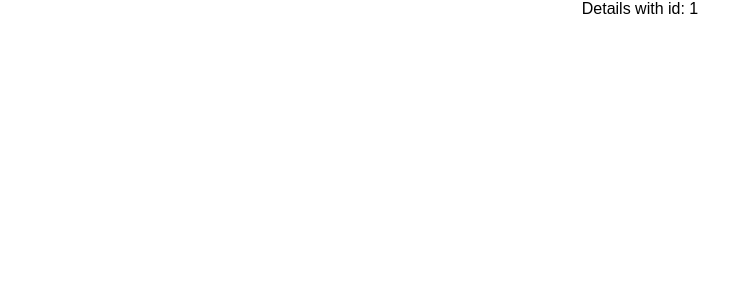
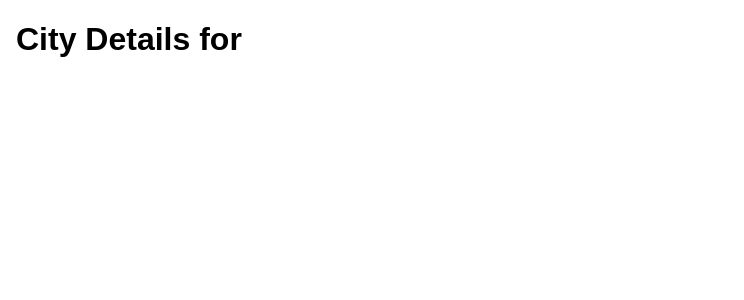
Before and after one commit to eliasbakhshi/weather-react-ts, a React (Create React App) app: page /details/1 in a window 1280 px wide. Shown: the top 300 px of the page, without its empty margins (0-744 px from the left). Built offline with nearby package versions, Linux system fonts and the light colour scheme.

Commit message:
Fixed a bug

```diff
--- a/src/App.tsx
+++ b/src/App.tsx
@@ -8,18 +8,18 @@ import { ReactQueryDevtools } from "react-query/devtools";
 import { useLocalStorage } from "./hooks/useLocalStorage";
 import { Routes, Route } from "react-router-dom";
 import { CityDetails } from "./components/CityDetails";
-import { Error404 } from "./components/Eror404";
+import { Error404 } from "./components/Error404";
 
 const queryClient = new QueryClient();
 
 function App() {
   console.log("--------------------------------------------------");
-  const [info, setInfo] = useState<(null | WeatherInfo)[]>([]);
+  const [citiesInfo, setCitiesInfo] = useState<(null | WeatherInfo)[]>([]);
   const [cityResult, setCityResult] = useState<CityData[]>([]);
   const [cities, setCities] = useLocalStorage<CityList[]>("cities", []);
   const [loading, setLoading] = useState(true);
   const [error, setError] = useState("");
-  let value = { cities, setCities, info, cityResult, setCityResult, setInfo, loading, setLoading, error, setError };
+  let value = { cities, setCities, citiesInfo, setCitiesInfo, cityResult, setCityResult, loading, setLoading, error, setError };
 
   return (
     <QueryClientProvider client={queryClient}>
--- a/src/components/City.tsx
+++ b/src/components/City.tsx
@@ -7,7 +7,7 @@ import { Link } from "react-router-dom";
 
 // TODO: - Delete option can be added to the card
 export const City = <T extends WeatherInfo>({ data }: { data: T }) => {
-  let { setInfo, setCities }: ContextValues = useContext(InfoContext);
+  let { setCitiesInfo, setCities }: ContextValues = useContext(InfoContext);
 
   const removeCity = (e: React.MouseEvent<HTMLParagraphElement>) => {
     let target = e.target as HTMLParagraphElement;
@@ -17,7 +17,7 @@ export const City = <T extends WeatherInfo>({ data }: { data: T }) => {
       return preCities.filter((city) => city.id !== Number(target.id));
     });
     // Remove the city from the view list
-    setInfo((preInfo) => {
+    setCitiesInfo((preInfo) => {
       return preInfo.filter((info) => info?.id !== Number(target.id));
     });
   };
--- a/src/components/CityDetails.tsx
+++ b/src/components/CityDetails.tsx
@@ -2,14 +2,21 @@ import { useParams } from "react-router-dom";
 import { useContext } from "react";
 import { InfoContext } from "../context/InfoContext";
 import { ContextValues } from "./Types";
+import { useGetWeather } from "../hooks/useGetWeather";
+
 
 export const CityDetails = () => {
   const { id } = useParams();
-  let { info }: ContextValues = useContext(InfoContext);
+  let { citiesInfo, cities }: ContextValues = useContext(InfoContext);
 
-  let cityInfo = info.filter((city) => city?.id === Number(id));
+  useGetWeather();
 
-  console.log(cityInfo);
+  let cityInfo2 = citiesInfo.filter((city) => city?.id === Number(id));
 
-  return <div>Details with id: {id}</div>;
+  console.log({cityInfo2, cities, citiesInfo});
+
+  return <div className='container'>
+    <h1>{`City Details for ${cityInfo2}`}</h1>
+
+  </div>;
 };
--- a/src/components/Home.tsx
+++ b/src/components/Home.tsx
@@ -6,10 +6,10 @@ import { useGetWeather } from "../hooks/useGetWeather";
 import { Search } from "./Search";
 
 export const Home = () => {
-  let { info }: ContextValues = useContext(InfoContext);
+  let { citiesInfo }: ContextValues = useContext(InfoContext);
   useGetWeather();
 
-  console.log({info});
+  console.log({citiesInfo});
 
   return (
     <main className='container home'>
@@ -17,7 +17,7 @@ export const Home = () => {
         <Search />
       </div>
       <div className='cities'>
-        {info?.map((item) => {
+        {citiesInfo?.map((item) => {
           return item?.id ? <City data={item} key={item.id.toString()} /> : "";
         })}
       </div>
--- a/src/components/Types.ts
+++ b/src/components/Types.ts
@@ -3,8 +3,8 @@ export type SetAction<T> = React.Dispatch<React.SetStateAction<T>>;
 export type StorageType<T> = [T | [], React.Dispatch<React.SetStateAction<T | []>>];
 
 export type ContextValues<> = {
-  info: (null | WeatherInfo)[];
-  setInfo: SetAction<(null | WeatherInfo)[]>;
+  citiesInfo: (null | WeatherInfo)[];
+  setCitiesInfo: SetAction<(null | WeatherInfo)[]>;
   cityResult: CityData[];
   setCityResult: SetAction<CityData[]>;
   cities: CityList[];
--- a/src/hooks/useGetWeather.ts
+++ b/src/hooks/useGetWeather.ts
@@ -21,7 +21,7 @@ const getData = (cityInfo: CityList | null) => {
 // Get the weather information from the API.
 export const useGetWeather = (): void => {
   // console.log("cityInfo", cityInfo);
-  let { setInfo, cities }: ContextValues = useContext(InfoContext);
+  let { setCitiesInfo, cities }: ContextValues = useContext(InfoContext);
 
   let status = "";
   let weatherInfo = useQueries(
@@ -37,7 +37,6 @@ export const useGetWeather = (): void => {
 
   // Return just the information the is needed.
   let res = weatherInfo.map((weather) => {
-
     status = weather.status;
     if (status === "success") {
       return {
@@ -64,7 +63,7 @@ export const useGetWeather = (): void => {
 
   useEffect(() => {
     if (status === "success") {
-      setInfo(res);
+      setCitiesInfo(res);
     }
   }, [status]);
 };
```
Also changed, not shown: src/components/Error404.tsx (renamed from src/components/Eror404.tsx).
